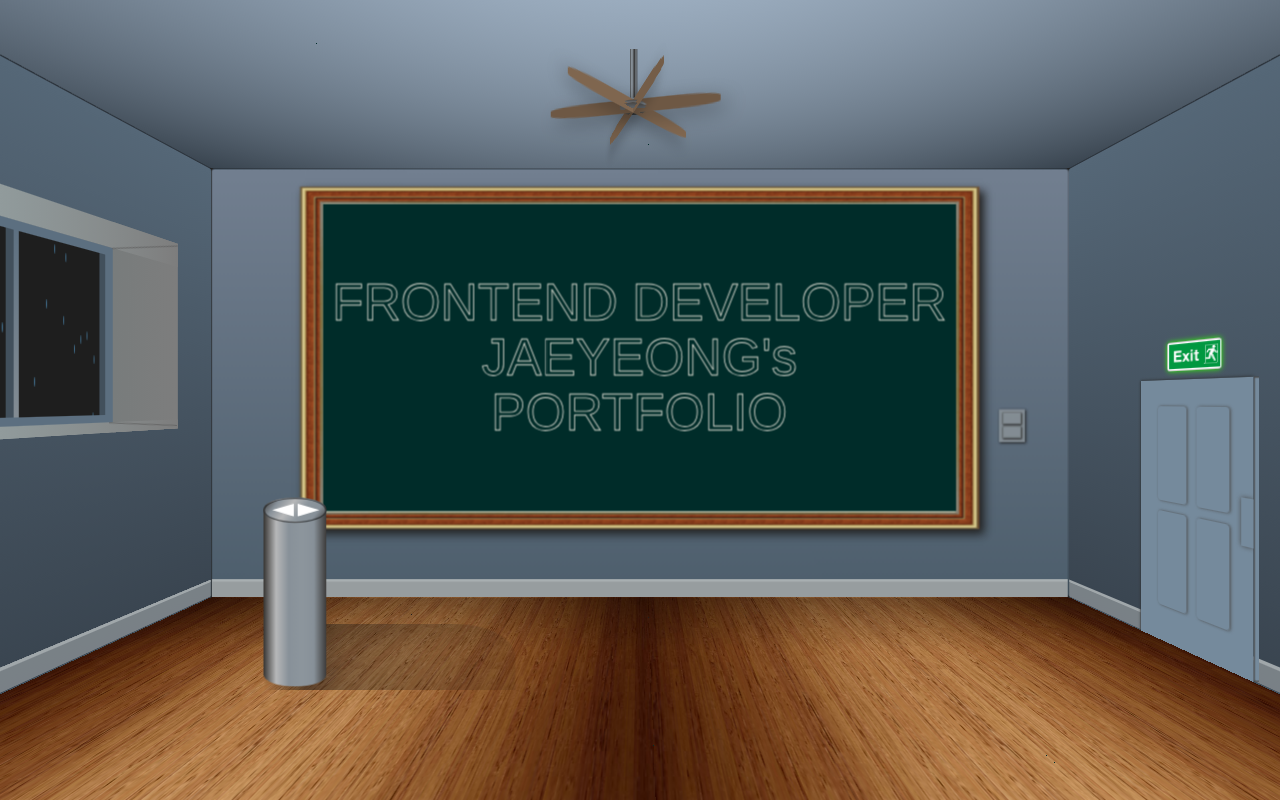
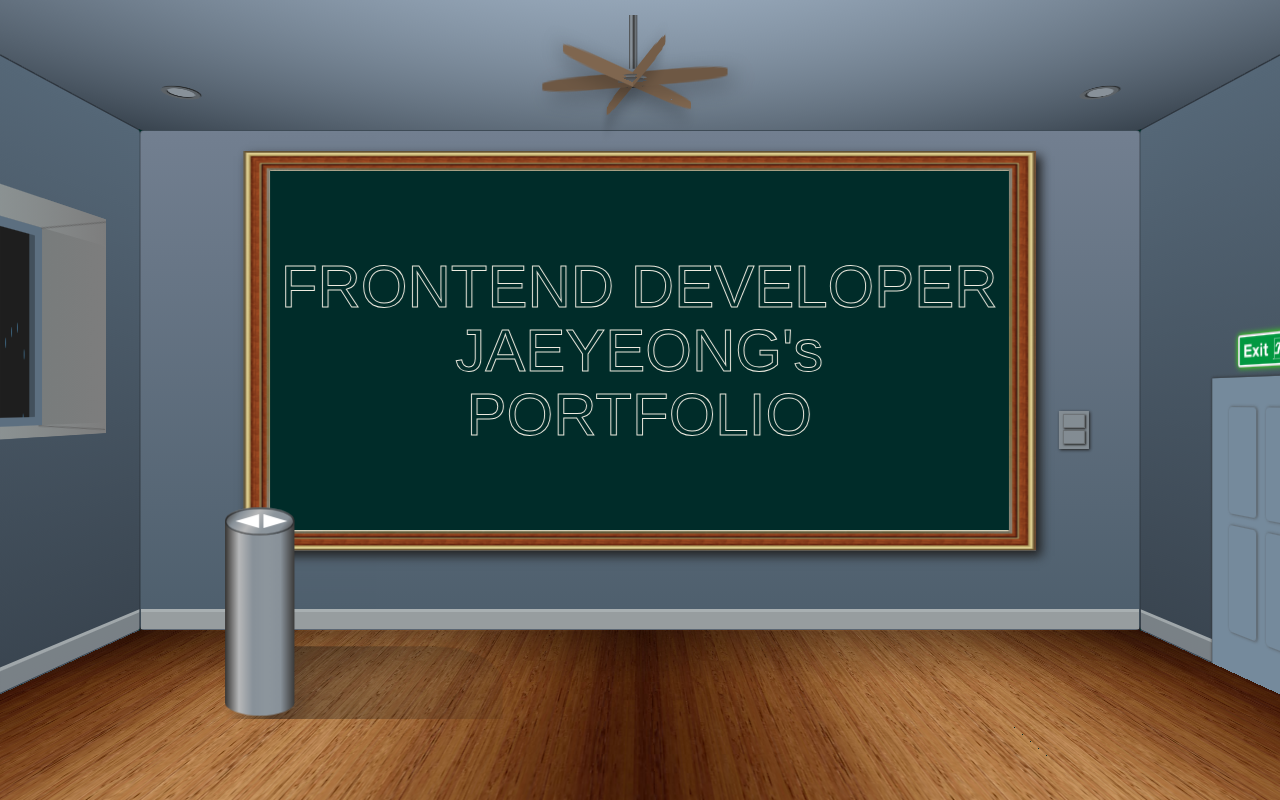
Before and after one commit to jaeyeong97/portfolio, a React (Create React App) app: page / in a window 1280 px wide. Built offline with nearby package versions, Linux system fonts and the light colour scheme; a web font is replaced by a local one.

Commit message:
bulb 추가

```diff
--- a/src/components/Inside.js
+++ b/src/components/Inside.js
@@ -3,6 +3,7 @@ import { useNavigate } from "react-router-dom";
 
 const Gallery = () => {
   const [switchToggle, setSwitchToggle] = useState(true);
+  const [bulb, setBulb] = useState(false);
   const mousePosition = useRef({ x: 0, y: 0 });
   const [currentSlide, setCurrentSlide] = useState(0);
   const navigate = useNavigate();
@@ -15,8 +16,13 @@ const Gallery = () => {
   };
 
   //스위치 토글
-  const isClicked1 = () => {
+  const isClicked = () => {
     setSwitchToggle(!switchToggle);
+  };
+
+  // 조명 on/off
+  const handleBulb = () => {
+    setBulb(!bulb);
   };
 
   // 마우스 시점 이동
@@ -82,8 +88,8 @@ const Gallery = () => {
                 </div>
               </div>
               <div className="switch">
-                <div className="btn1" onClick={() => { isClicked1() }} title="스위치2"></div>
-                <div className="btn2" title="스위치1"></div>
+                <div className="btn1" onClick={() => { isClicked() }} title="스위치2"></div>
+                <div className="btn2" onClick={() => { handleBulb() }} title="스위치1"></div>
               </div>
             </div>
           </div>
@@ -143,6 +149,10 @@ const Gallery = () => {
               <div className="wing wing2"></div>
               <div className="wing wing3"></div>
             </div>
+            <div className={`bulb bulb1 ${bulb ? 'on' : ''}`}></div>
+            <div className={`bulb bulb2 ${bulb ? 'on' : ''}`}></div>
+            <div className={`bulb bulb3 ${bulb ? 'on' : ''}`}></div>
+            <div className={`bulb bulb4 ${bulb ? 'on' : ''}`}></div>
           </div>
           <div className="cube_face cube_face_bottom">
             <div className="control_wrap">
@@ -162,6 +172,10 @@ const Gallery = () => {
                 <div className="c_stick"></div>
               </div>
             </div>
+            <div className={`bulb_light bulb_light1 ${bulb ? '' : 'off'}`}></div>
+            <div className={`bulb_light bulb_light2 ${bulb ? '' : 'off'}`}></div>
+            <div className={`bulb_light bulb_light3 ${bulb ? '' : 'off'}`}></div>
+            <div className={`bulb_light bulb_light4 ${bulb ? '' : 'off'}`}></div>
           </div>
         </div>
       </div>
--- a/src/styles/inside.css
+++ b/src/styles/inside.css
@@ -55,7 +55,7 @@
   transform: translate(-50%, -50%);
   width: 1000px;
   height: 500px;
-  perspective: 600px;
+  perspective: 800px;
   background-color: #222;
 }
 .gallery_wrap .cube {
@@ -63,7 +63,7 @@
   width: 100%;
   height: 100%;
   transform-style: preserve-3d;
-  transform: translateZ(400px) translateY(-20px);
+  transform: translateZ(500px) translateY(-20px);
 }
 .gallery_wrap .cube.off {
   background-color: rgba(0, 0, 0, 0.8);
@@ -559,6 +559,37 @@
 .gallery_wrap .cube_face_top .light .wing3 {
   animation: rotate 9s infinite linear -6s;
 }
+.gallery_wrap .cube_face_top .bulb {
+  position: absolute;
+  width: 30px;
+  height: 30px;
+  border-radius: 50%;
+  background-color: #889199;
+  border: 4px solid #5c6267;
+}
+.gallery_wrap .cube_face_top .bulb.on {
+  background-color: #f7f7f7;
+}
+.gallery_wrap .cube_face_top .bulb1 {
+  top: 80px;
+  left: 80px;
+  box-shadow: 2px 2px 0px #2a2d2f, inset 2px 2px 0px #2a2d2f;
+}
+.gallery_wrap .cube_face_top .bulb2 {
+  top: 80px;
+  right: 80px;
+  box-shadow: 0px 2px 0px #2a2d2f, inset 1px 2px 0px #2a2d2f;
+}
+.gallery_wrap .cube_face_top .bulb3 {
+  top: 300px;
+  left: 80px;
+  box-shadow: 2px 2px 1px #2a2d2f, inset 2px 2px 3px #2a2d2f;
+}
+.gallery_wrap .cube_face_top .bulb4 {
+  top: 300px;
+  right: 80px;
+  box-shadow: 0px 1px 1px #2a2d2f, inset 0px 2px 2px #2a2d2f;
+}
 .gallery_wrap .cube_face_bottom {
   position: relative;
   height: 1000px;
@@ -662,6 +693,34 @@
     #3b3a39
   );
 }
+.gallery_wrap .cube_face_bottom .bulb_light {
+  position: absolute;
+  width: 100px;
+  height: 100px;
+  border-radius: 50%;
+  box-shadow: 0px 0px 50px 0 #ffffff45;
+  background: radial-gradient(#ffffff29, #ffffff29, transparent);
+}
+.gallery_wrap .cube_face_bottom .bulb_light.off {
+  display: none;
+}
+.gallery_wrap .cube_face_bottom .bulb_light1 {
+  bottom: 20px;
+  left: 20px;
+}
+.gallery_wrap .cube_face_bottom .bulb_light2 {
+  bottom: 20px;
+  right: 20px;
+}
+.gallery_wrap .cube_face_bottom .bulb_light3 {
+  bottom: 250px;
+  left: 0;
+}
+.gallery_wrap .cube_face_bottom .bulb_light4 {
+  bottom: 250px;
+  right: 0;
+}
+
 @media screen and (max-width: 768px) {
   .gallery_wrap .cube {
     transform: translateZ(200px) translateY(-20px);
```
